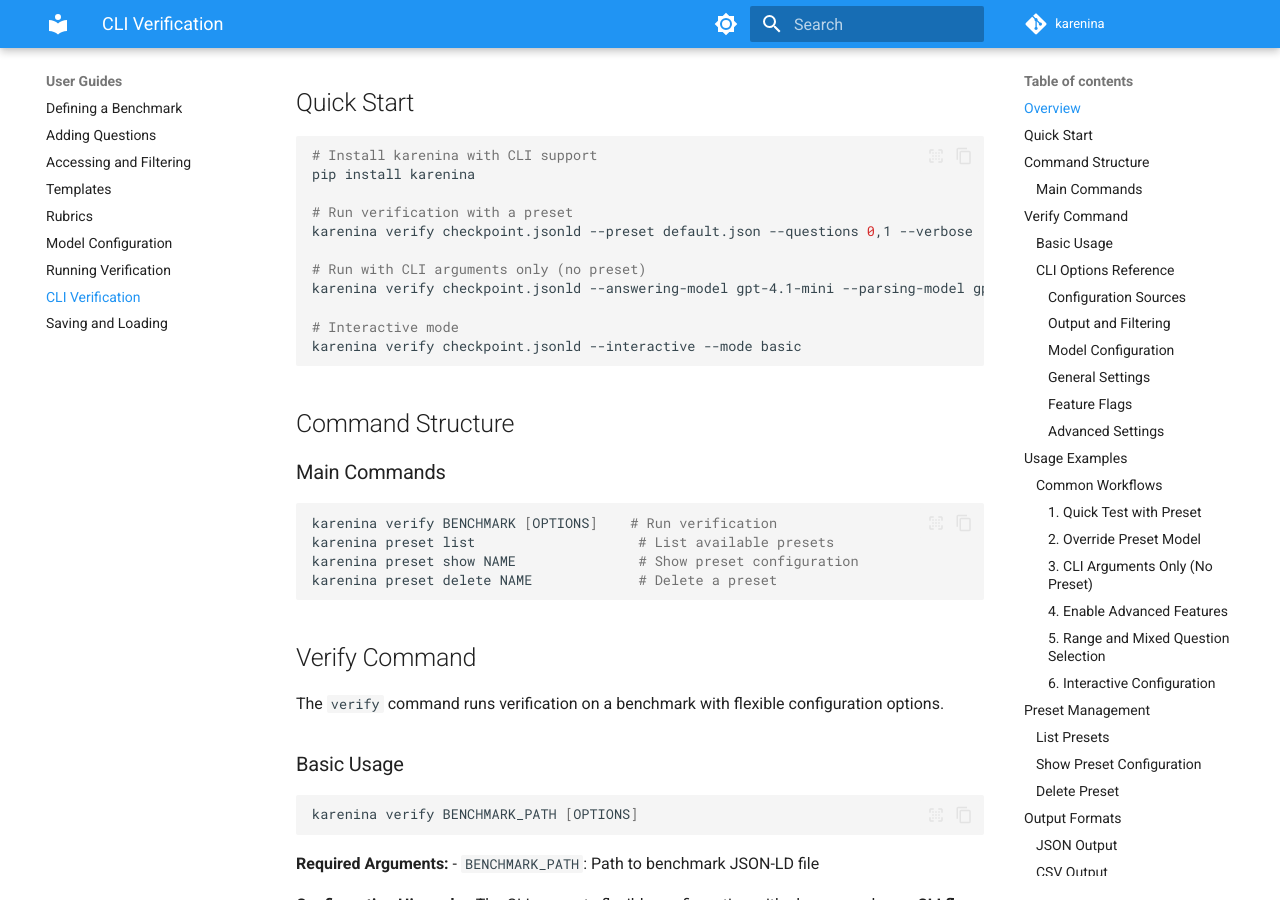
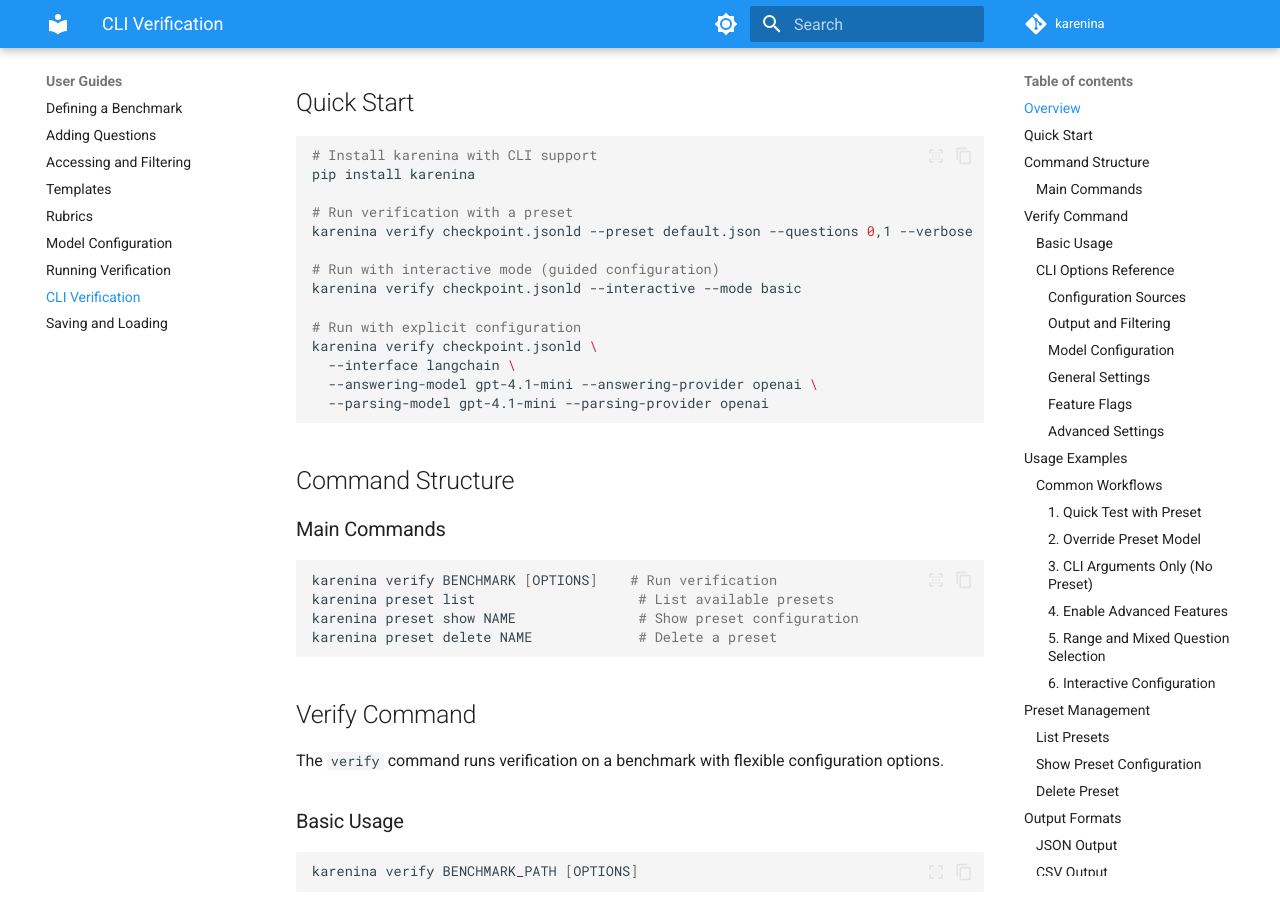
Before and after one commit to biocypher/karenina, an MkDocs documentation site: the page built from docs/using-karenina/cli-verification.md, in a window 1280 px wide and 900 px high, scrolled down 533 px. Built offline with MkDocs 1.6.1 and Material for MkDocs 9.7.7, drawn with Linux system fonts in a browser that asks for light colours; comment, search, counter and statistics services are not loaded.

Commit message:
docs(cli): fix Quick Start examples for new validation
Updated Quick Start examples to include required --interface and
--provider flags that are now mandatory when not using a preset.

- Reordered examples to show interactive mode before explicit config
- Added proper langchain interface parameters to explicit config example

This ensures all Quick Start examples will actually work with the
new validation requirements.

🤖 Generated with [Claude Code](https://claude.com/claude-code)

Co-Authored-By: Claude <noreply@anthropic.com>

````diff
--- a/docs/using-karenina/cli-verification.md
+++ b/docs/using-karenina/cli-verification.md
@@ -20,11 +20,14 @@ pip install karenina
 # Run verification with a preset
 karenina verify checkpoint.jsonld --preset default.json --questions 0,1 --verbose
 
-# Run with CLI arguments only (no preset)
-karenina verify checkpoint.jsonld --answering-model gpt-4.1-mini --parsing-model gpt-4.1-mini
+# Run with interactive mode (guided configuration)
+karenina verify checkpoint.jsonld --interactive --mode basic
 
-# Interactive mode
-karenina verify checkpoint.jsonld --interactive --mode basic
+# Run with explicit configuration
+karenina verify checkpoint.jsonld \
+  --interface langchain \
+  --answering-model gpt-4.1-mini --answering-provider openai \
+  --parsing-model gpt-4.1-mini --parsing-provider openai
 ```
 
 ## Command Structure
````
